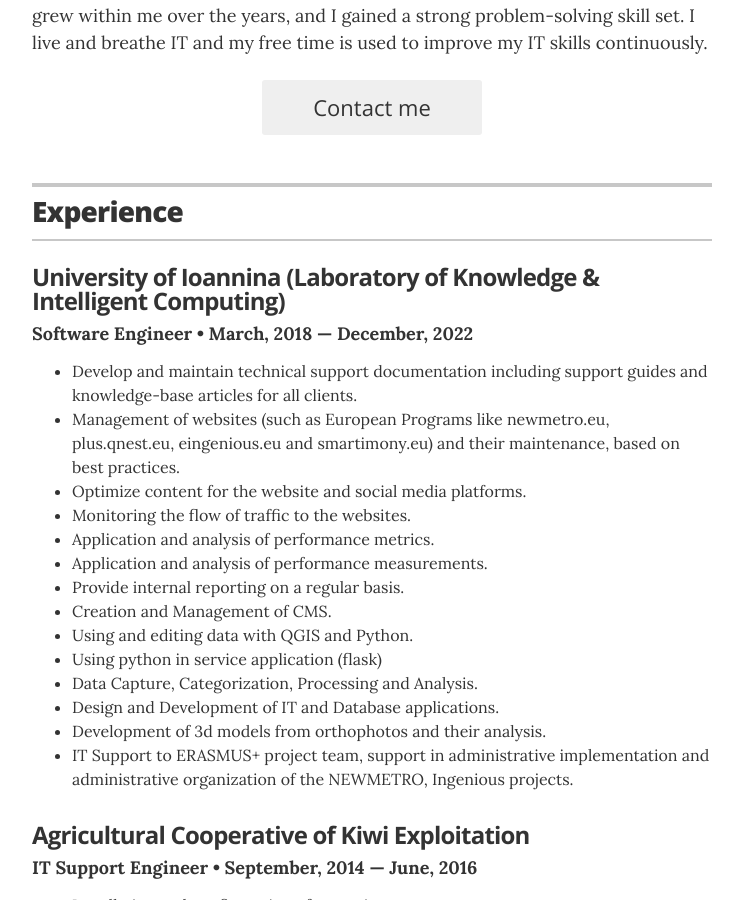
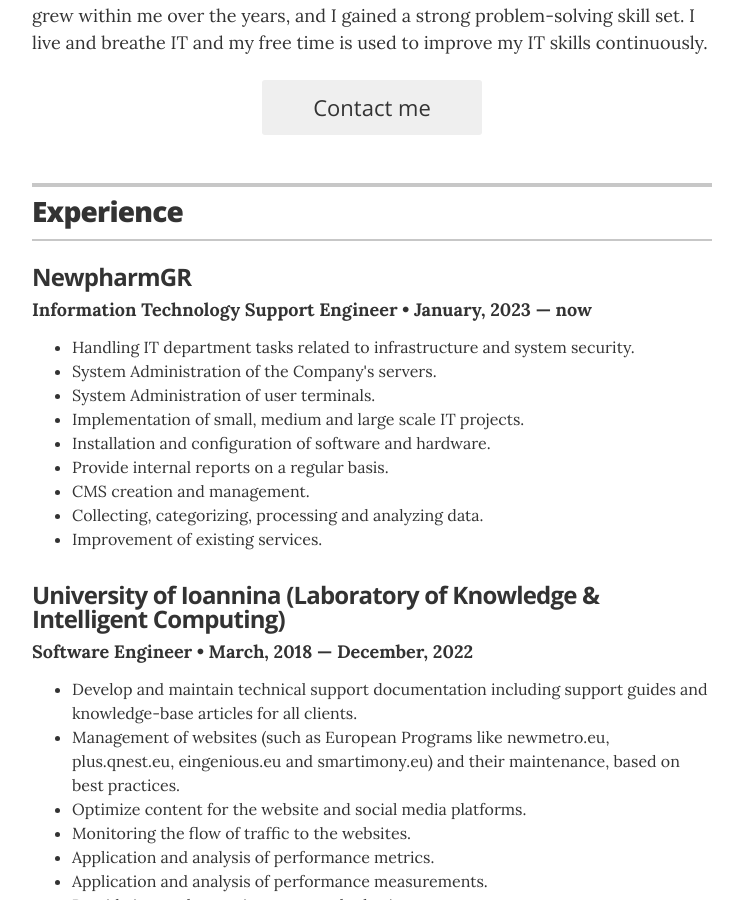
Before and after one commit to sirparis/sirparis.github.io, a Jekyll site: the page built from index.html, in a window 1280 px wide and 900 px high, scrolled down 425 px. Shown: the whole window, without its empty margins (268-1011 px from the left). Built offline with Jekyll 4.4.1, drawn with Linux system fonts in a browser that asks for light colours; some of the changed text lies outside the part shown.

Commit message:
add newpharm

```diff
--- a/_data/experience.yml
+++ b/_data/experience.yml
@@ -1,4 +1,12 @@
 # Jobs
+
+# Information Technology Support Engineer
+- company: NewpharmGR
+  url: https://newpharm.gr/
+  position: Information Technology Support Engineer
+  duration: January, 2023 &mdash; now
+  summary: <ul class="resume-item-list"><li>Handling IT department tasks related to infrastructure and system security.</li>  <li>System Administration of the Company's servers.</li> <li>System Administration of user terminals.</li> <li>Implementation of small, medium and large scale IT projects.</li> <li>Installation and configuration of software and hardware.</li> <li>Provide internal reports on a regular basis.</li> <li>CMS creation and management.</li> <li>Collecting, categorizing, processing and analyzing data.</li> <li>Improvement of existing services.</li>
+
 # Software Engineer
 - company: University of Ioannina (Laboratory of Knowledge & Intelligent Computing)
   url: https://kic.uoi.gr
--- a/_data/skills.yml
+++ b/_data/skills.yml
@@ -21,4 +21,4 @@
 
 # Other Relevant Skills
 - skill: Other Relevant Skills
-  description: MySQL, MongoDB, PostgreSQL, Git, DaVinci Resolve, Wondershare Filmora, Arduino, Raspberry Pi
+  description: MySQL, MongoDB, PostgreSQL, Git, DaVinci Resolve, Wondershare Filmora, Arduino, Raspberry Pi, Adobe InDesign
```
